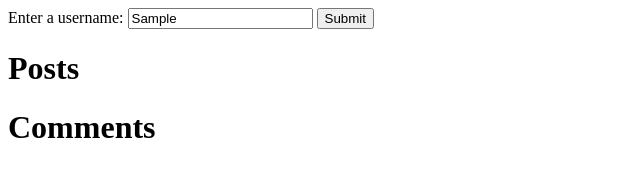
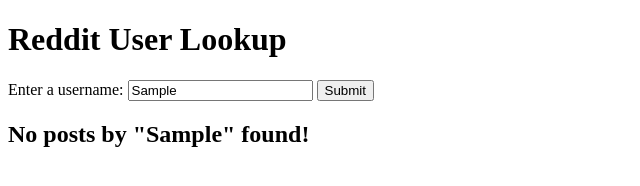
Before and after one commit to arblast/reddit-user-lookup, a plain HTML site: page index.html in a window 1280 px wide. Both pictures are taken after typing "Sample" into the empty fields and a click on the button "Submit". Shown: the whole page, without its empty margins (0-640 px from the left). Drawn offline with nearby package versions, Linux system fonts and the light colour scheme; no server answers.

Commit message:
add script when no posts are found

```diff
--- a/index.html
+++ b/index.html
@@ -8,12 +8,13 @@
     <script src="main.js" type="text/javascript"></script>
   </head>
   <body>
+    <h1>Reddit User Lookup</h1>
     Enter a username:
     <input id="username" type="text" name="username" value="">
     <button id="submit" type="button">Submit</button>
-    <h1>Posts</h1>
+    <h2 id="postTitle"></h2>
     <ul id="postList"></ul>
-    <h1>Comments</h1>
+    <h2 id="commentTitle"></h2>
     <ul id="commentList"></ul>
   </body>
 </html>
--- a/main.js
+++ b/main.js
@@ -1,10 +1,13 @@
 $(document).ready( () => {
   let postData =[];
   let commentData = [];
+  let postTitle = $("#postTitle")[0];
+  let commentTitle = $("#commentTitle")[0];
   $("#submit").click( () => {
     let username = $("#username")[0].value;
-    $.get(`https://www.reddit.com/user/${username}/submitted.json`,
-    (data) => {
+    $.ajax({
+      url: `https://www.reddit.com/user/${username}/submitted.json`,
+      success: (data) => {
         let posts = data.data.children;
         posts = posts.slice(0, Math.min(posts.length, 25));
         sortedPosts = posts.sort( (a,b) => {
@@ -29,6 +32,8 @@ $(document).ready( () => {
           postInfo.append(postTitle, postScore, postLink);
           $("#postList")[0].append(postInfo);
         }
+      },
+      error: () => {postTitle.innerHTML = `No posts by "${username}" found!`}
     });
     $.get(`https://www.reddit.com/user/${username}/comments.json`,
     (data) => {
```
Lines whose indentation alone changed are shown as unchanged.
